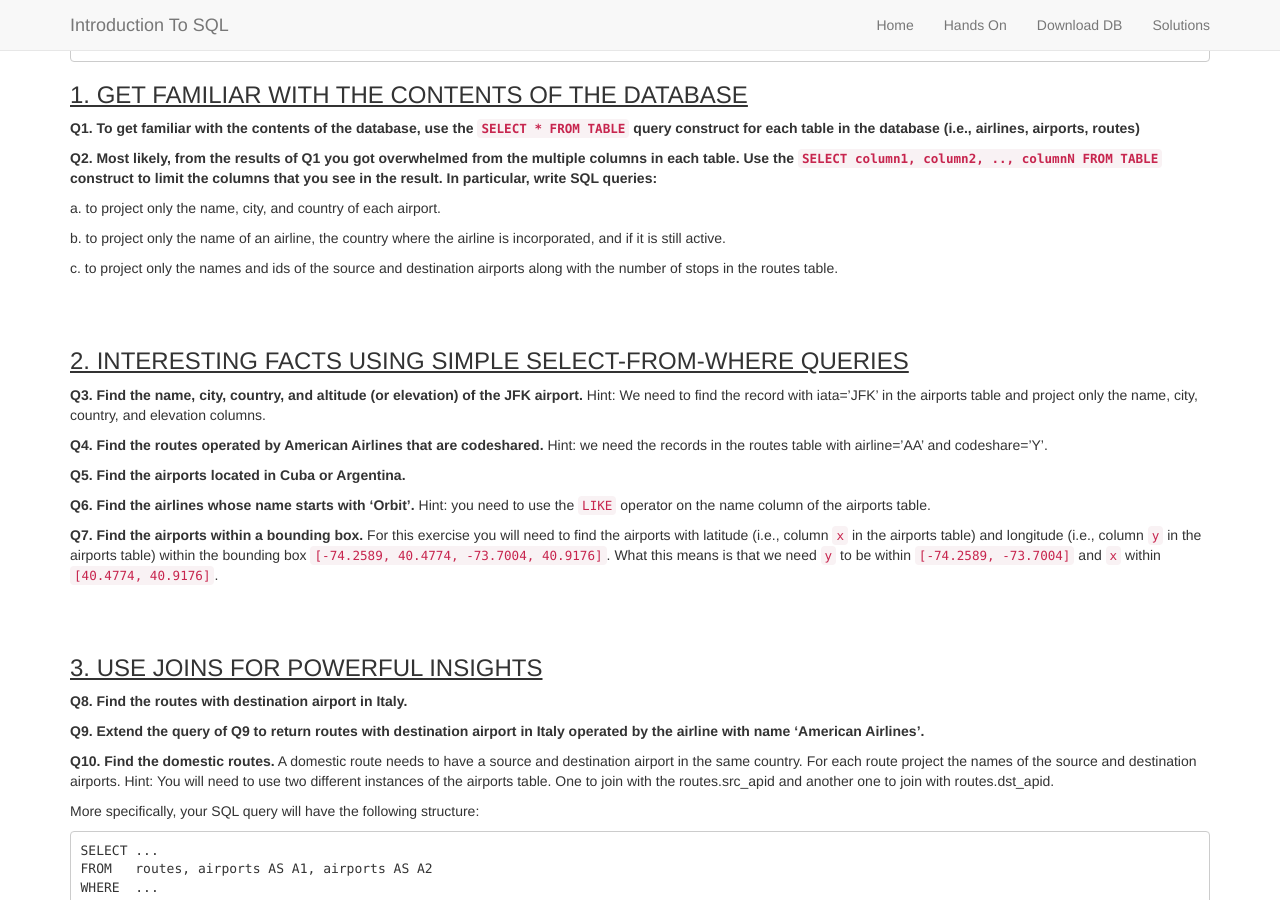
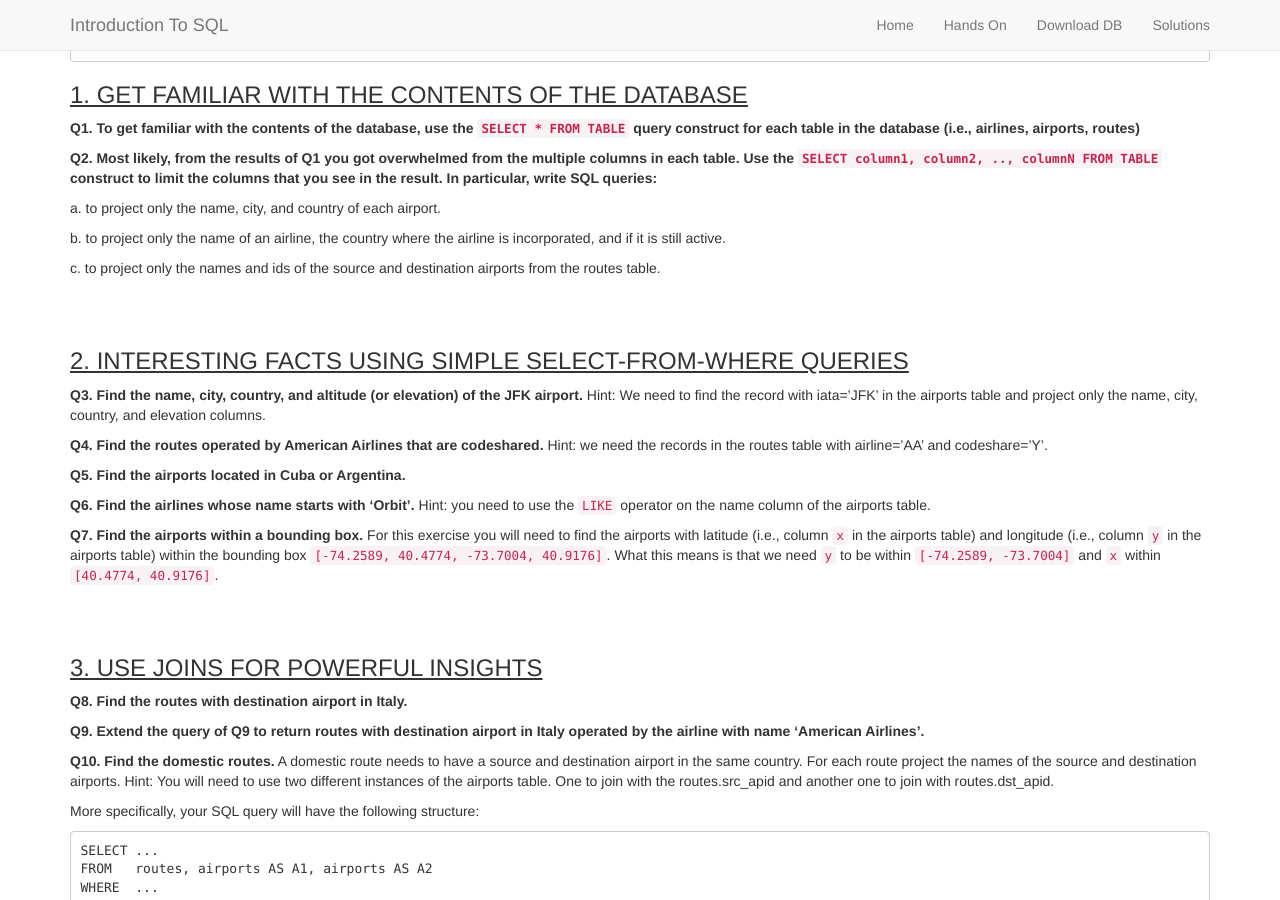
Before and after one commit to psfotis/sqlseminar, a Jekyll site: the page built from docs/exercises/index.md, in a window 1280 px wide and 900 px high, scrolled down 1197 px. Built offline with Jekyll 4.4.1, drawn with Linux system fonts in a browser that asks for light colours; nearby versions of some CDN libraries.

Commit message:
Update index.md

```diff
--- a/docs/exercises/index.md
+++ b/docs/exercises/index.md
@@ -79,7 +79,7 @@ a. to project only the name, city, and country of each airport.
 
 b. to project only the name of an airline, the country where the airline is incorporated, and if it is still active.
 
-c. to project only the names and ids of the source and destination airports along with the number of stops in  the routes table.
+c. to project only the names and ids of the source and destination airports from the routes table.
 
 <br/><br/>
 ### <a name="s2"></a><u>2. INTERESTING FACTS USING SIMPLE SELECT-FROM-WHERE QUERIES</u>
```
